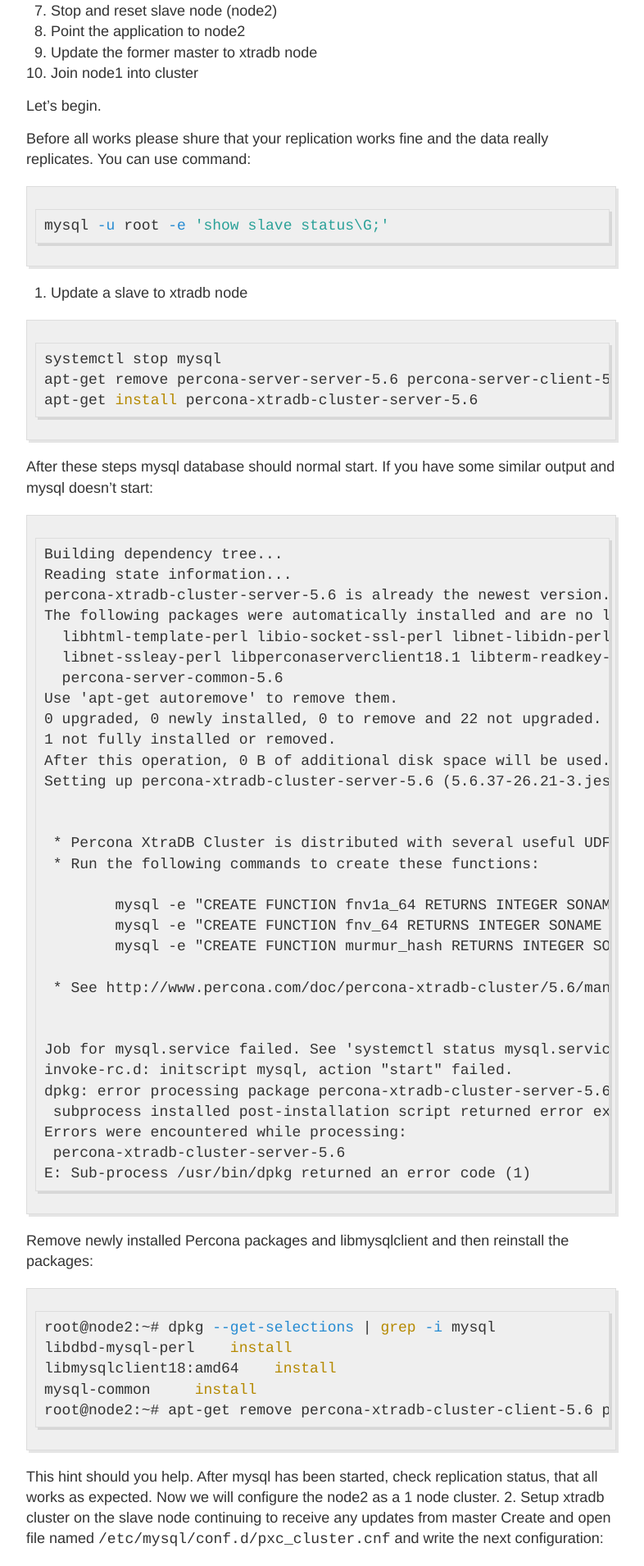
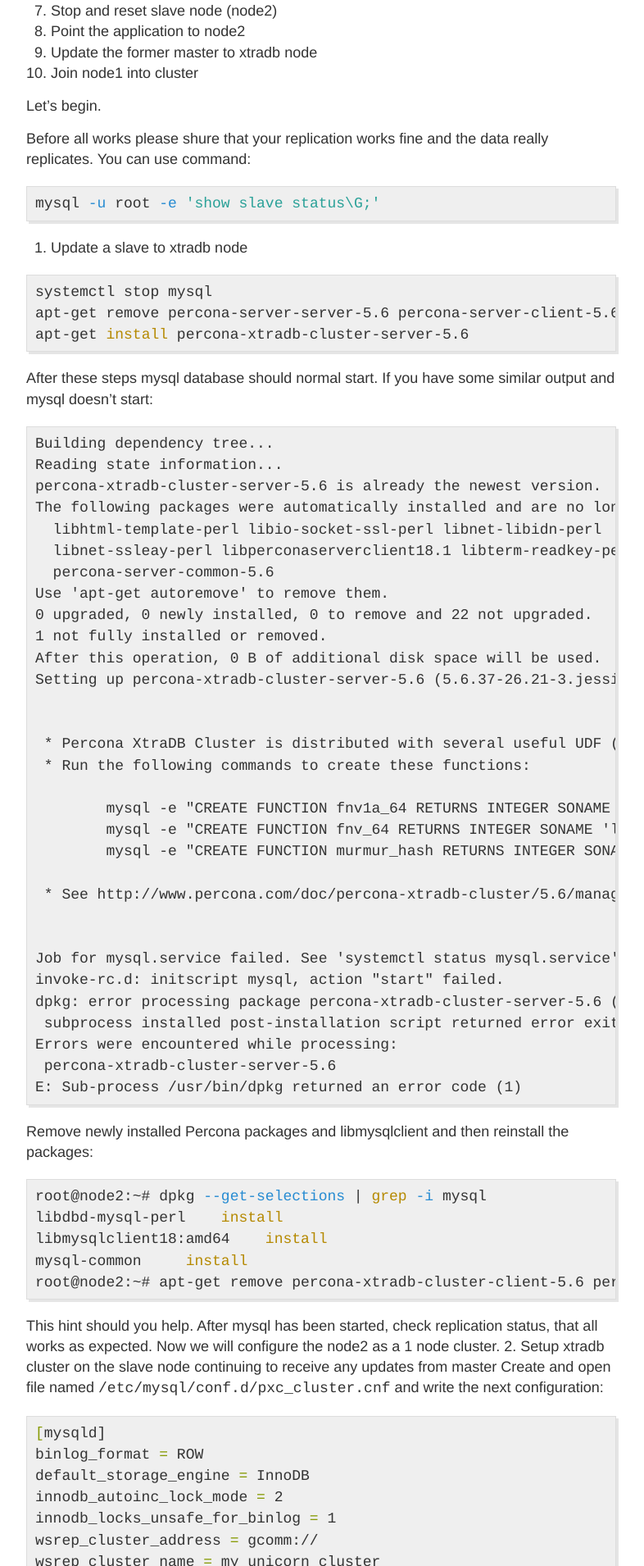
Before and after one commit to nikitashalnov/nikitashalnov.github.io, a Jekyll site: the page built from _posts/2017-12-15-migration-from-percona-server-to-percona-xtradb-cluster.md, in a window 1280 px wide. Shown: the part 906-2816 px from the top of the page at 82% size, without its empty margins (248-1034 px from the left). Built offline with Jekyll 4.4.1, drawn with Linux system fonts in a browser that asks for light colours.

Commit message:
Change css

```diff
--- a/_sass/_highlights.scss
+++ b/_sass/_highlights.scss
@@ -1,5 +1,16 @@
 
-.highlight {
+//.highlight {
+//  background-color: #efefef;
+//  padding: 7px 7px 7px 10px;
+//  border: 1px solid #ddd;
+//  -moz-box-shadow: 3px 3px rgba(0,0,0,0.1);
+//  -webkit-box-shadow: 3px 3px rgba(0,0,0,0.1);
+//  box-shadow: 3px 3px rgba(0,0,0,0.1);
+//  margin: 20px 0 20px 0;
+//  overflow: scroll;
+//}
+
+.highlight pre {
   background-color: #efefef;
   padding: 7px 7px 7px 10px;
   border: 1px solid #ddd;
@@ -8,13 +19,6 @@
   box-shadow: 3px 3px rgba(0,0,0,0.1);
   margin: 20px 0 20px 0;
   overflow: scroll;
-}
-
-pre {
-    display: block;
-    font-family: monospace;
-    white-space: pre;
-    margin: 1em 0;
 }
 
 code {
```
